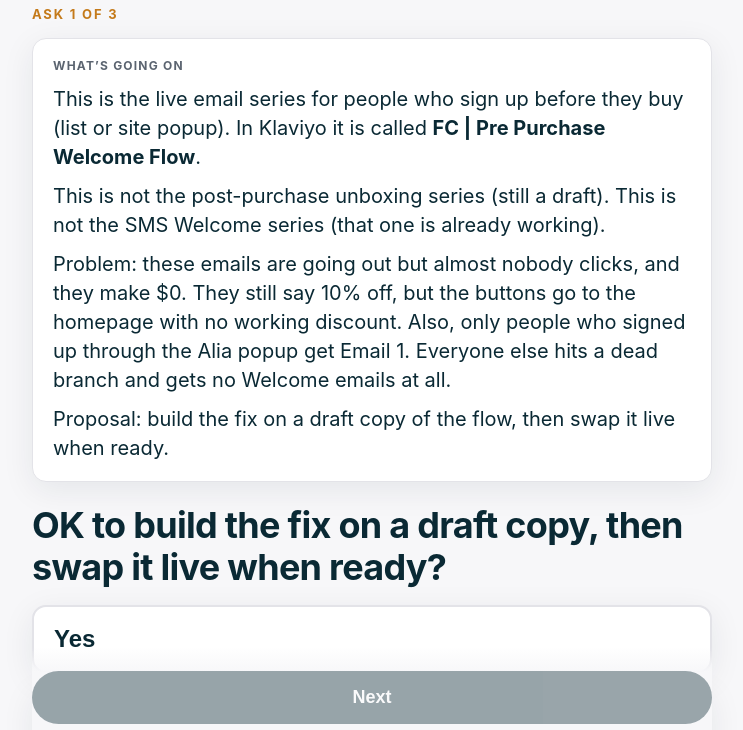
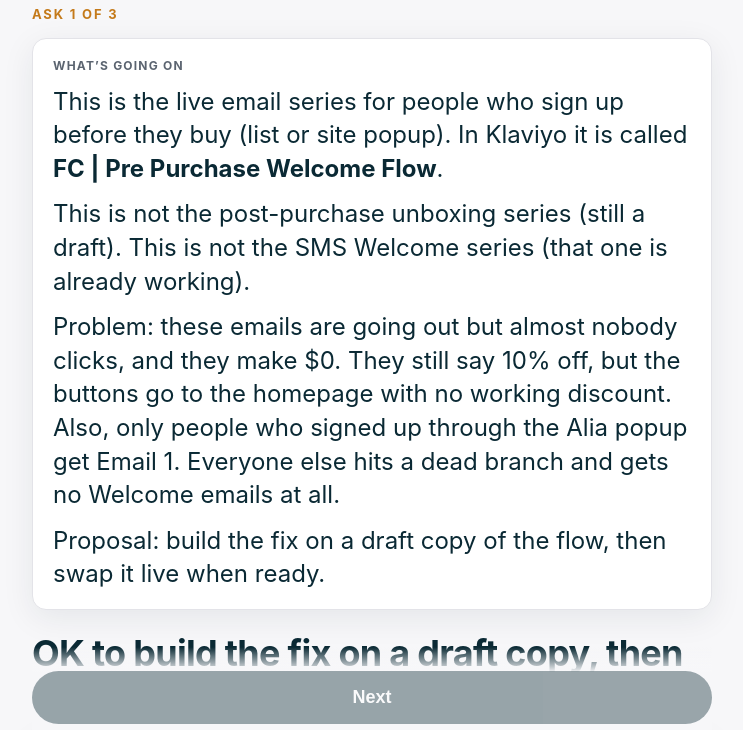
Before and after one commit to AutoTasksAI/vb-cass-klaviyo-decisions, a plain HTML site: page index.html in a window 1280 px wide. Shown: the part 68-798 px from the top of the page, without its empty margins (268-1011 px from the left). Drawn offline with Linux system fonts and the light colour scheme.

Commit message:
Larger What’s going on body text; Ask 2 scrub wording already easy English

```diff
--- a/index.html
+++ b/index.html
@@ -112,9 +112,10 @@
       margin-bottom: 10px;
     }
     .context p {
-      font-size: clamp(17px, 3.4vw, 20px);
+      font-size: clamp(20px, 4vw, 24px);
       color: var(--ink);
-      margin-bottom: 10px;
+      margin-bottom: 12px;
+      line-height: 1.4;
     }
     .context p:last-child { margin-bottom: 0; }
     .body {
```
